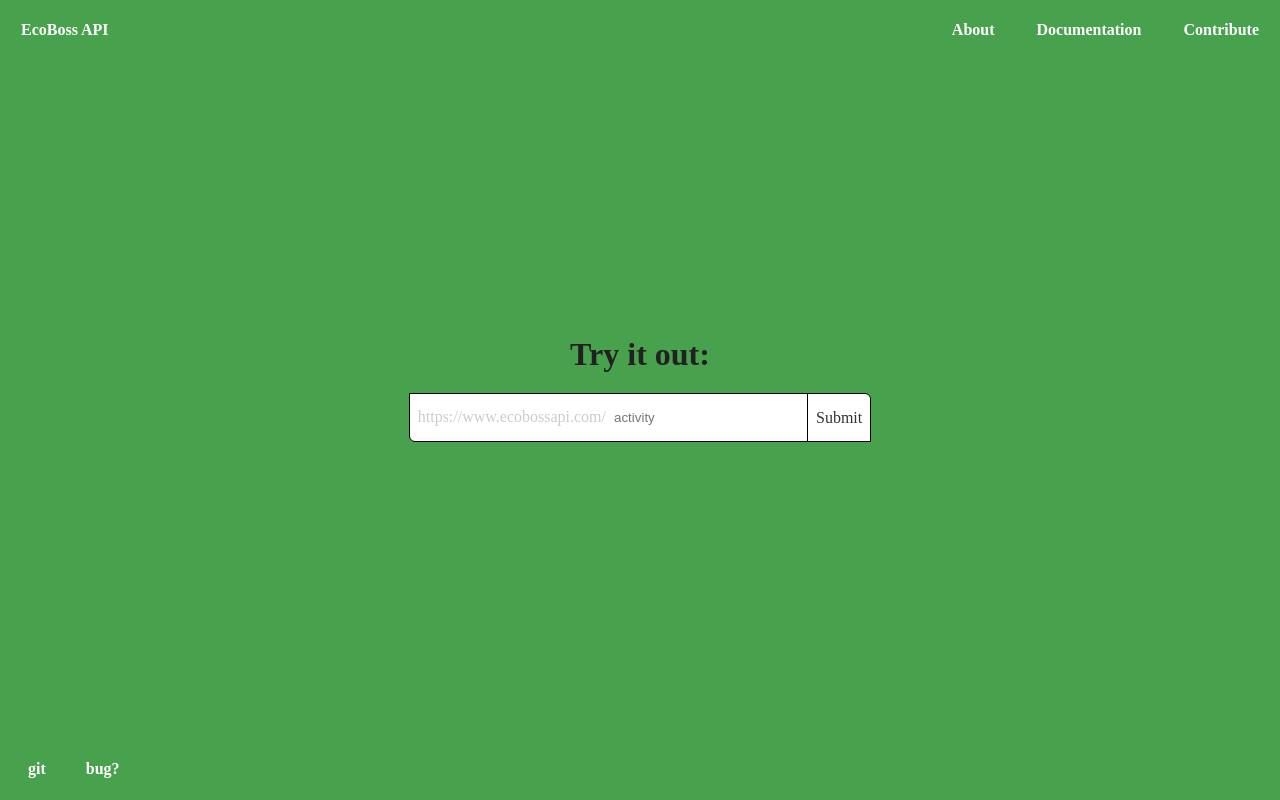
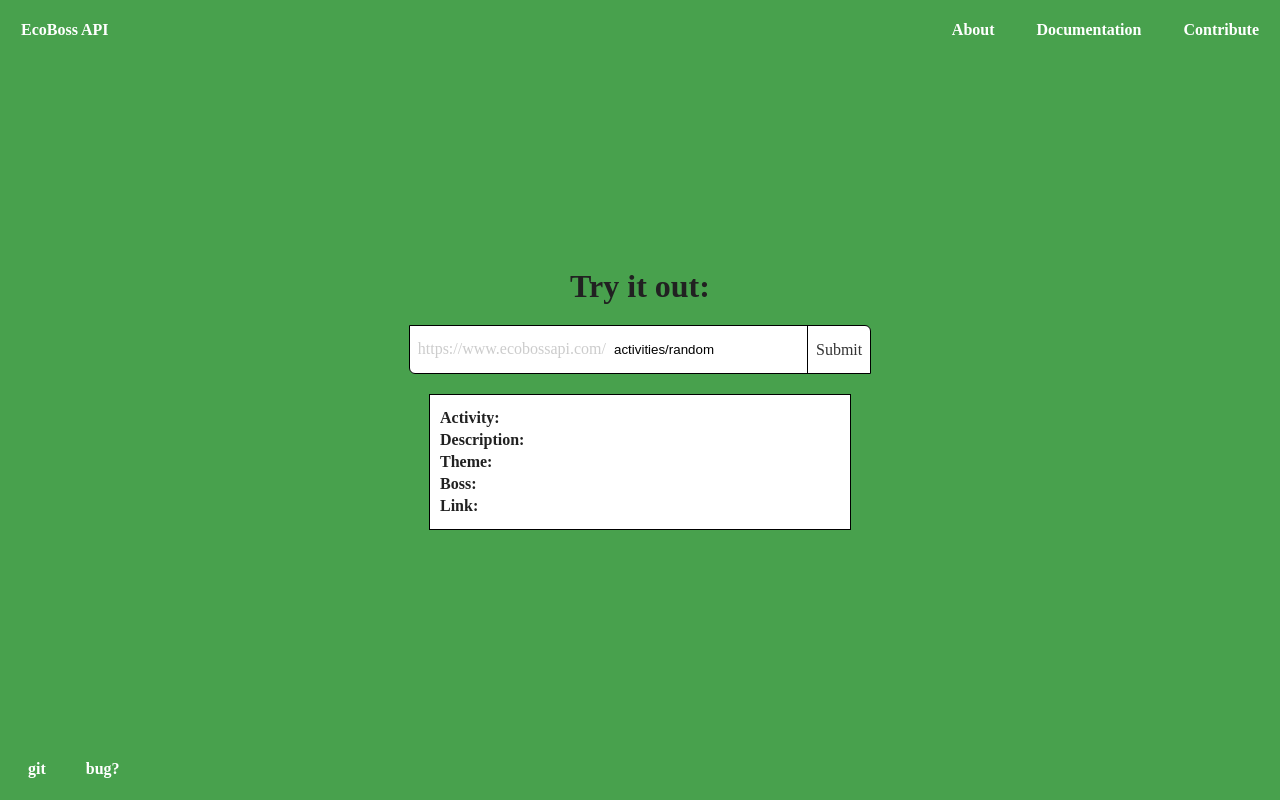
Before and after one commit to waddal/EcoBoss-API, a React app: page / in a window 1280 px wide. Built offline with nearby package versions, Linux system fonts and the light colour scheme.

Commit message:
feat: homepage search component fleshsed out, activities endpoint and model functions updated and return random response from db

```diff
--- a/src/frontend/components/ActivityForm.js
+++ b/src/frontend/components/ActivityForm.js
@@ -24,9 +24,8 @@ const initialFormErrors = {
   isApproved: '',
 };
 
-const ActivityForm = ({ active = initialFormValues }) => {
+const ActivityForm = () => {
   const [formValues, setFormValues] = useState(initialFormValues);
-  console.log('formValues: ', formValues);
   const [formErrors, setFormErrors] = useState(initialFormErrors);
   const [disabled, setDisabled] = useState(false);
 
--- a/src/frontend/pages/Admin.js
+++ b/src/frontend/pages/Admin.js
@@ -24,7 +24,7 @@ const Admin = ({ credentials }) => {
 
   useEffect(() => {
     axios
-      .get(`${process.env.DEV_API_URL}activities`)
+      .get(`${process.env.DEV_API_URL}activities/all`)
       .then((res) => {
         console.log(res.data);
         setActivities(res.data);
--- a/src/frontend/pages/Home.js
+++ b/src/frontend/pages/Home.js
@@ -1,18 +1,60 @@
-import React from 'react';
+import React, { useState } from 'react';
 import styled from 'styled-components';
+import axios from 'axios';
+
 import PageWrapper from '../components/PageWrapper';
 
 const Home = () => {
+  const [searchValue, setSearchValue] = useState('activities/random');
+  const [response, setResponse] = useState({
+    activity: '',
+    description: '',
+    title: null,
+    type: null,
+    requirements: '',
+  });
+
+  const handleChange = (e) => {
+    setSearchValue(e.target.value);
+  };
+
+  const handleSearch = () => {
+    axios
+      .get(`${process.env.DEV_API_URL}${searchValue}`)
+      .then((res) => {
+        console.log('hello?', res.data);
+        setResponse(res.data);
+      })
+      .catch((err) => {
+        console.log(err);
+      });
+  };
+
   return (
     <PageWrapper>
       <h1>Try it out:</h1>
       <SearchContainer>
         <section>
           <span>https://www.ecobossapi.com/</span>
-          <input type="text" placeholder="activity" />
+          <input
+            type="text"
+            placeholder="activities/random"
+            value={searchValue}
+            onChange={handleChange}
+            autoComplete="off"
+          />
         </section>
-        <div id="submit">Submit</div>
+        <div id="submit" onClick={handleSearch}>
+          Submit
+        </div>
       </SearchContainer>
+      <ResponseContainer>
+        <p><span>Activity:</span> {response.activity}</p>
+        <p><span>Description:</span> {response.description}</p>
+        <p><span>Theme:</span> {response.title}</p>
+        <p><span>Boss:</span> {response.type}</p>
+        <p><span>Link:</span> {response.link}</p>
+      </ResponseContainer>
     </PageWrapper>
   );
 };
@@ -25,7 +67,6 @@ const SearchContainer = styled.div`
   justify-content: center;
   flex-wrap: nowrap;
   background-color: white;
-  width: 100% - 20px;
   border: 1px solid black;
   border-top-right-radius: 6px;
   border-bottom-left-radius: 6px;
@@ -59,3 +100,17 @@ const SearchContainer = styled.div`
     }
   }
 `;
+
+const ResponseContainer = styled.div`
+  padding: 10px;
+  width: 400px;
+  background-color: white;
+  border: 1px solid black;
+
+  p {
+    margin: 4px 0%;
+  }
+  span {
+    font-weight: 606;
+  }
+`;
```
Also changed, not shown: src/backend/api/routes/activities/model.js (+8 -10 lines), src/backend/api/routes/activities/router.js (+11 -2 lines).
